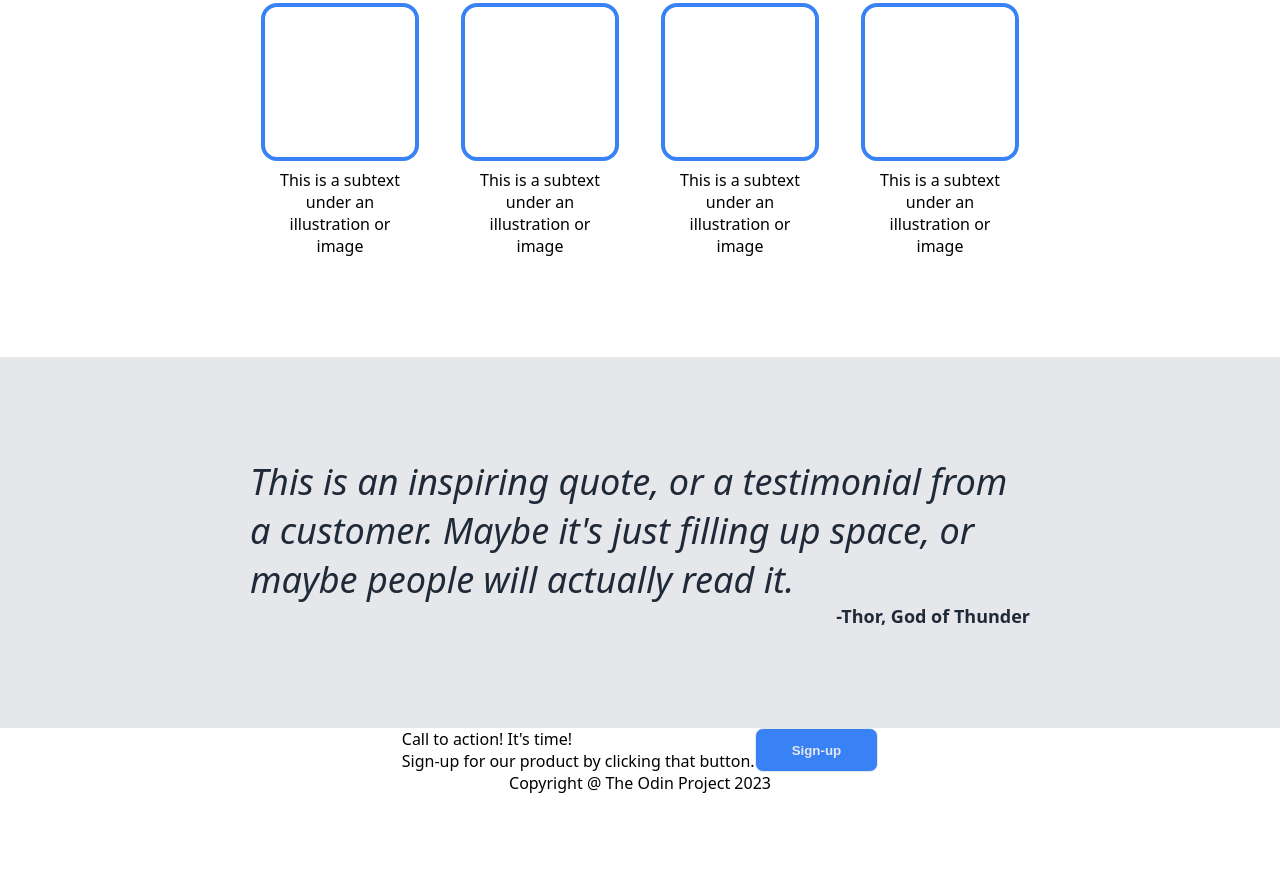
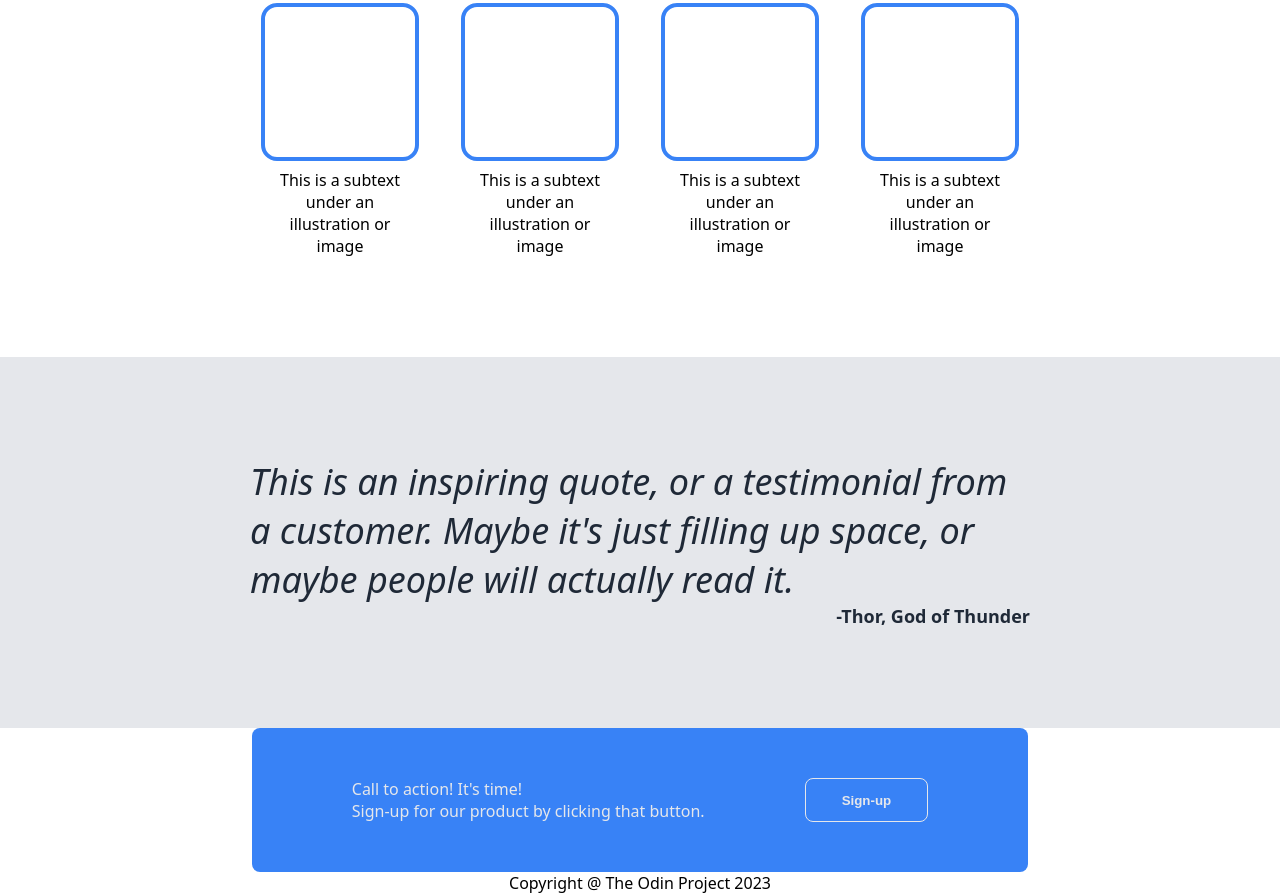
Before and after one commit to jbel8010/odin-landing-page, a plain HTML site: page index.html in a window 1280 px wide. Shown: the part 759-1653 px from the top of the page. Before the commit the page ends 1553 px from the top, so only its background shows below. Drawn offline with Linux system fonts and the light colour scheme.

Commit message:
Update style.css
Set styling properties of modal

```diff
--- a/style.css
+++ b/style.css
@@ -126,6 +126,13 @@ padding: 8px 36px;
 color: #e5e7eb;
 }
 
+
 .modal {
     display: flex;
+    background-color: #3882f6;
+    color: #e5e7eb;
+    justify-content: space-around;
+    border-radius: 8px;
+    padding: 50px 100px;
+    gap: 100px;
 }
```
